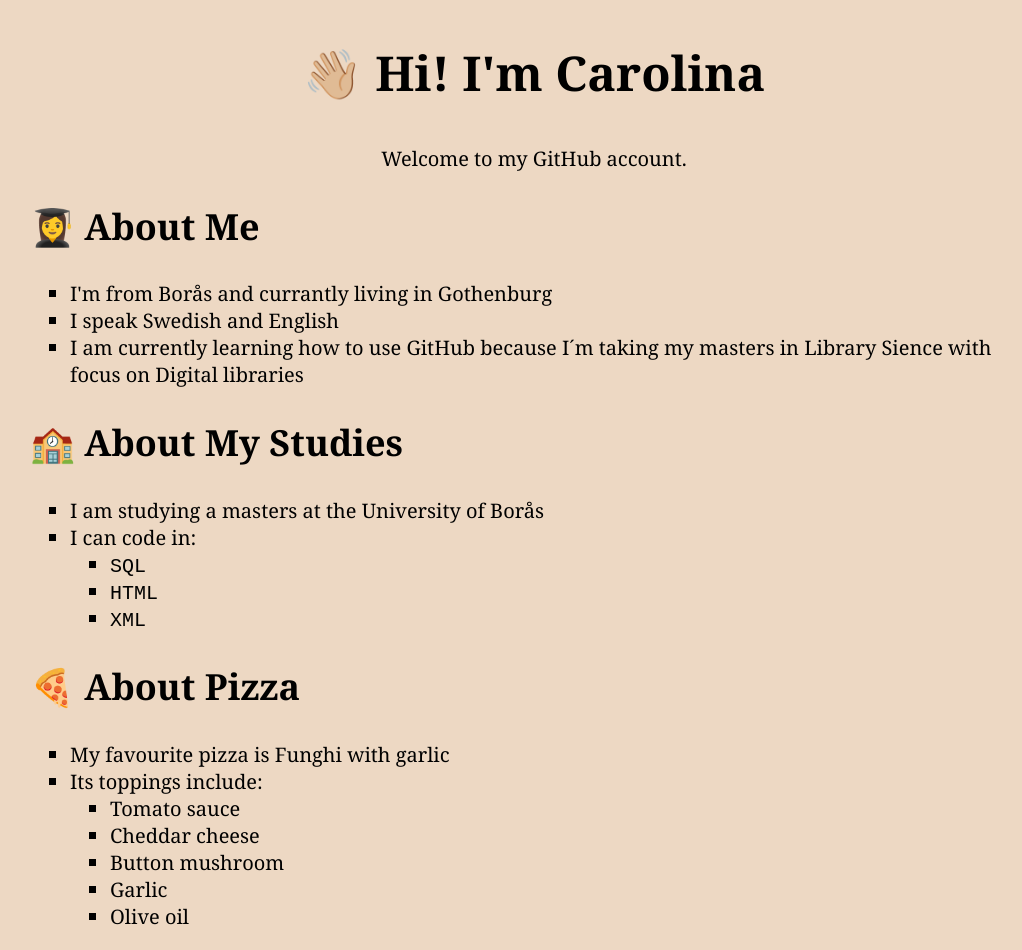
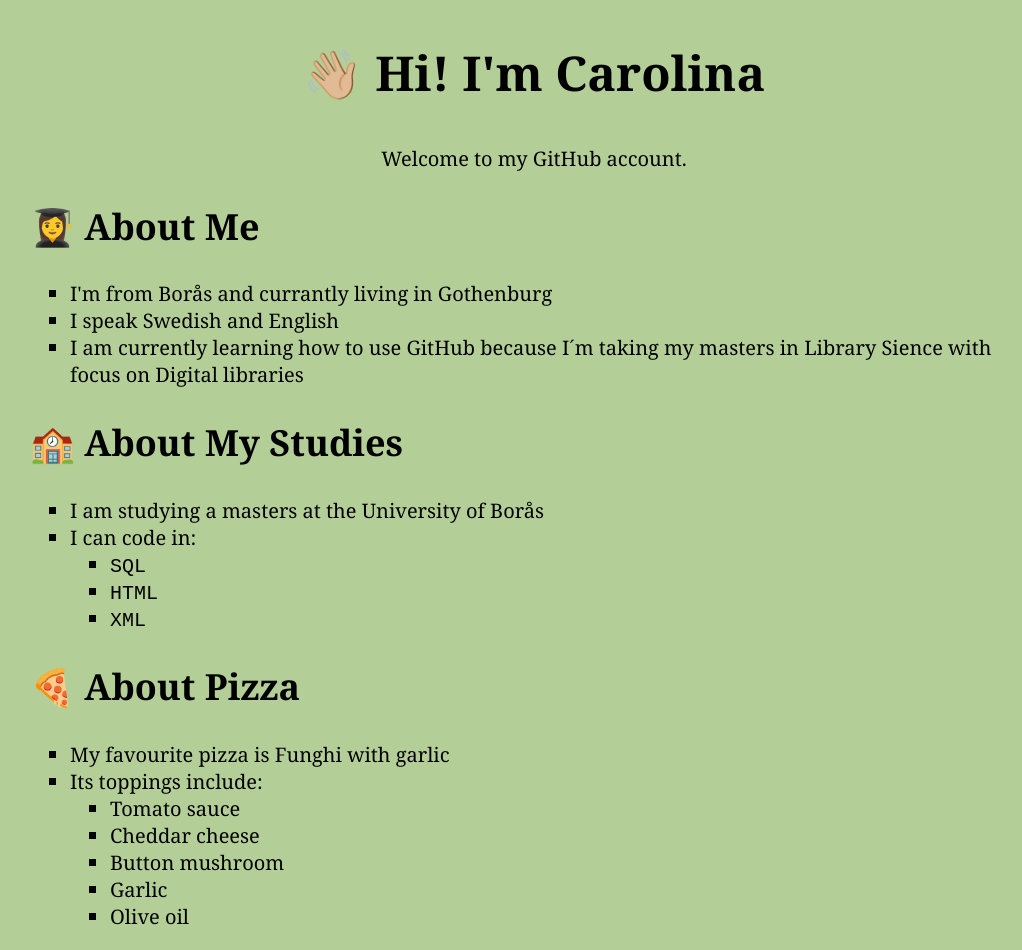
Before and after one commit to Jimmerskog/About-me, a plain HTML site: page index.html in a window 1280 px wide. Shown: the whole page, without its empty margins (106-1128 px from the left). Drawn offline with Linux system fonts and the light colour scheme.

Commit message:
Update style.css

```diff
--- a/css/style.css
+++ b/css/style.css
@@ -1,8 +1,8 @@
 /* Feel free to change me and make me your own! */
 
 body {
-  background-color: #edd8c3;
-  font-family: Georgia, serif;
+  background-color: #b4ce98;
+  font-family: Cambria, Cochin, Georgia, Times, 'Times New Roman', serif;
 }
 
 article {
```
